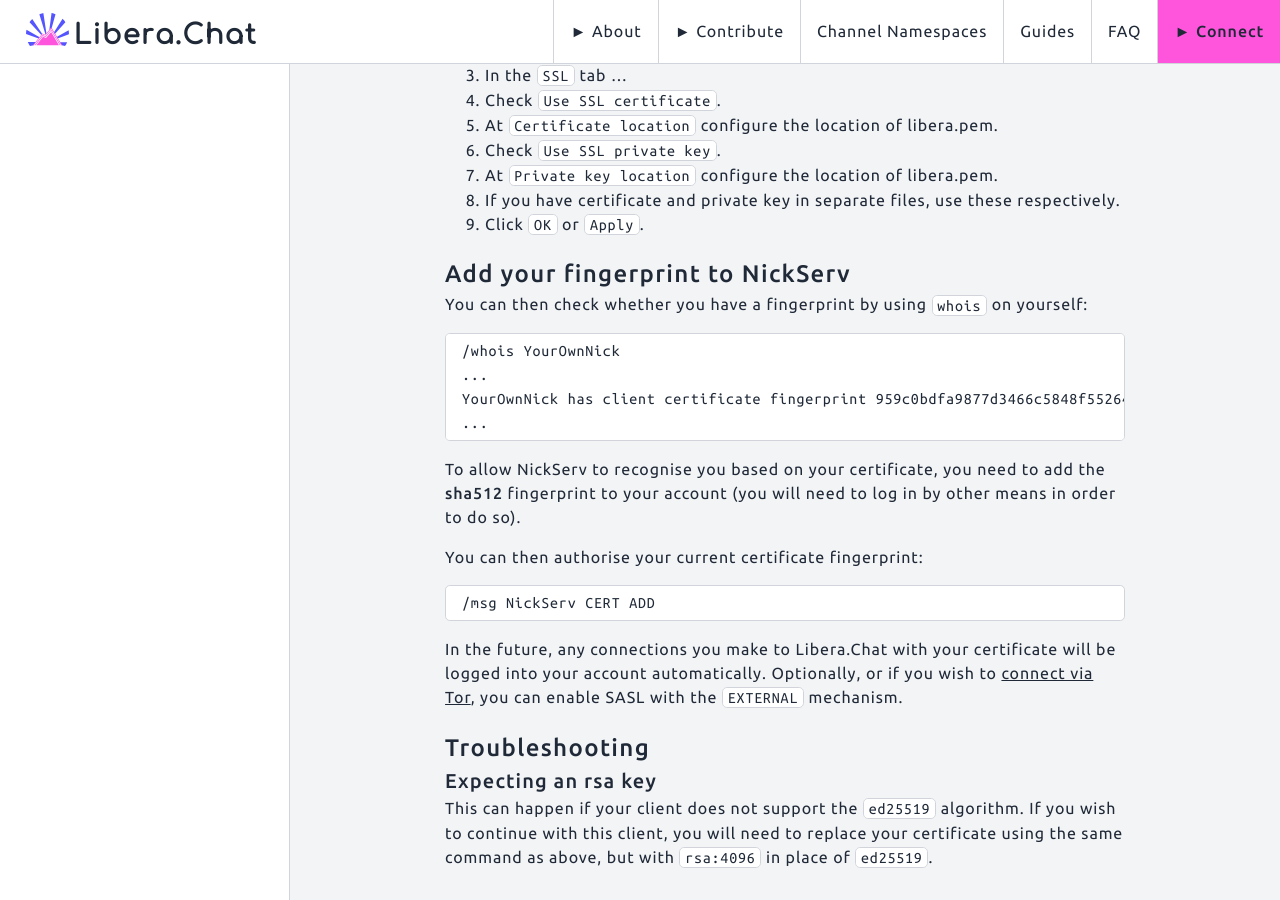
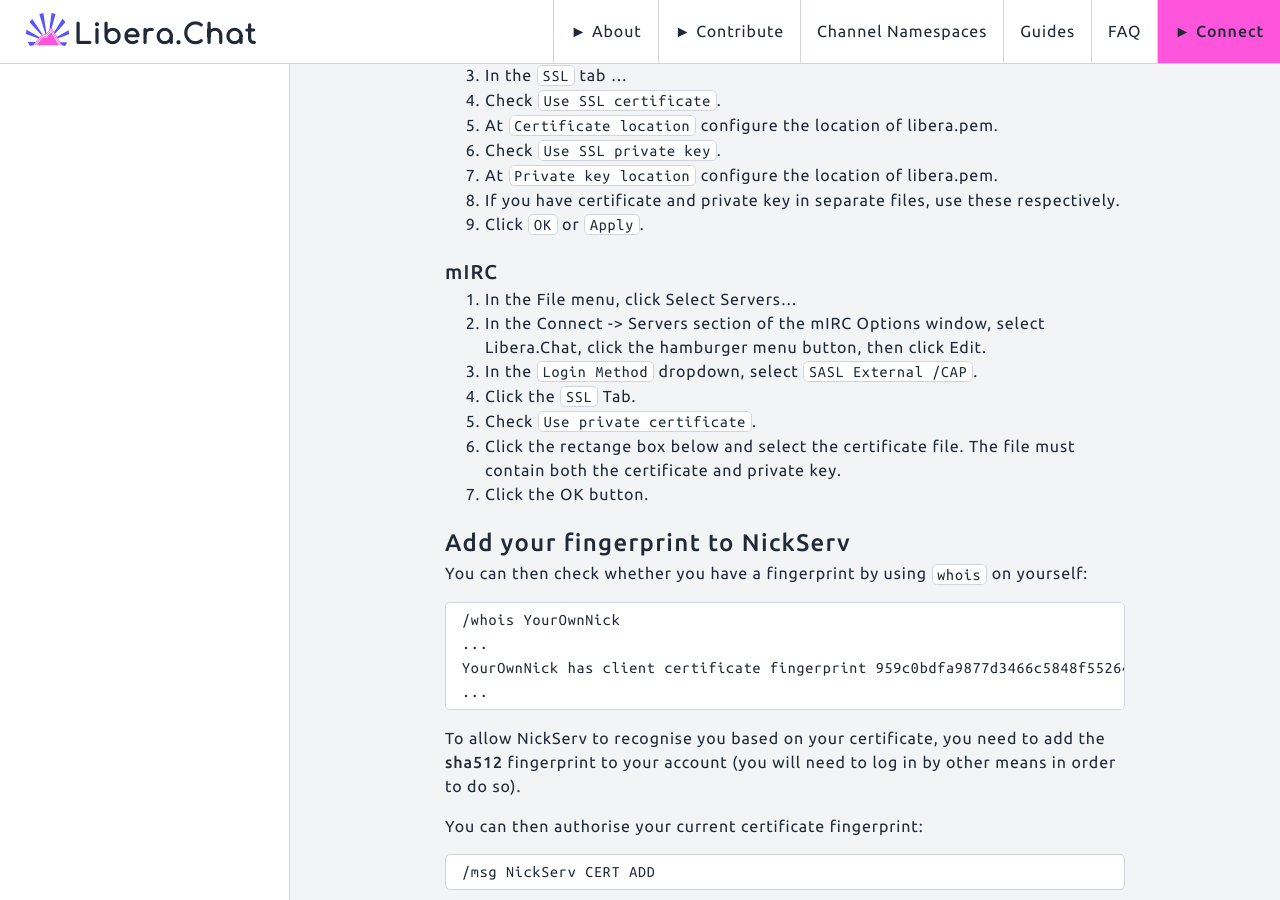
Before and after one commit to Libera-Chat/libera-chat.github.io, a Jekyll site: the page built from content/_guides/certfp.md, in a window 1280 px wide and 900 px high, scrolled down 3334 px. Built offline with Jekyll 4.4.1, drawn with Linux system fonts in a browser that asks for light colours.

Commit message:
certfp.md: Add mIRC (#389)

```diff
--- a/content/_guides/certfp.md
+++ b/content/_guides/certfp.md
@@ -181,6 +181,18 @@
    respectively.
 9. Click `OK` or `Apply`.
 
+### mIRC
+
+1. In the File menu, click Select Servers...
+2. In the Connect -> Servers section of the mIRC Options window,
+   select Libera.Chat, click the hamburger menu button, then click Edit.
+3. In the `Login Method` dropdown, select `SASL External /CAP`.
+4. Click the `SSL` Tab.
+5. Check `Use private certificate`.
+6. Click the rectange box below and select the certificate file.
+   The file must contain both the certificate and private key.
+7. Click the OK button.
+
 ## Add your fingerprint to NickServ
 
 You can then check whether you have a fingerprint by using `whois` on yourself:
```
